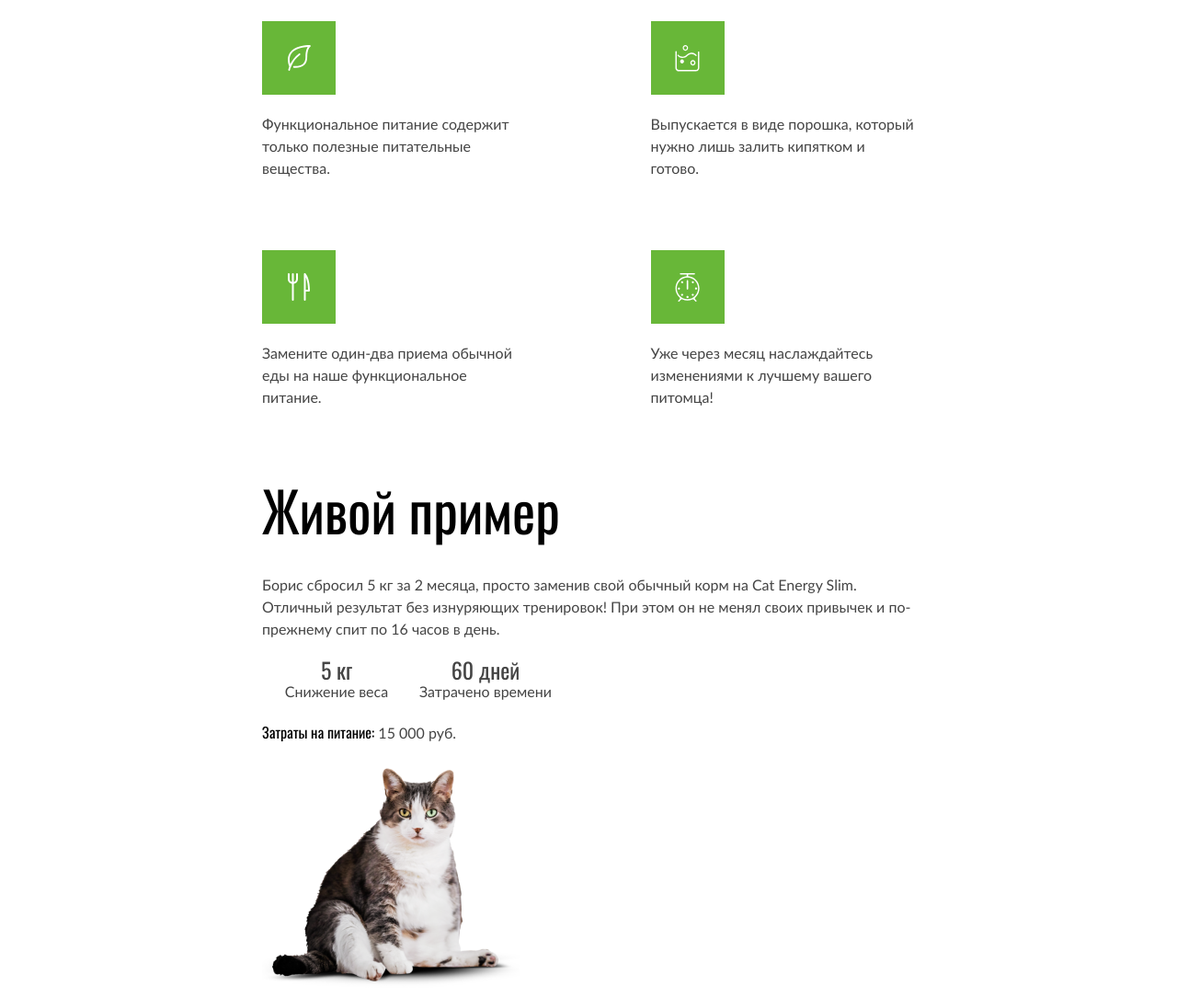
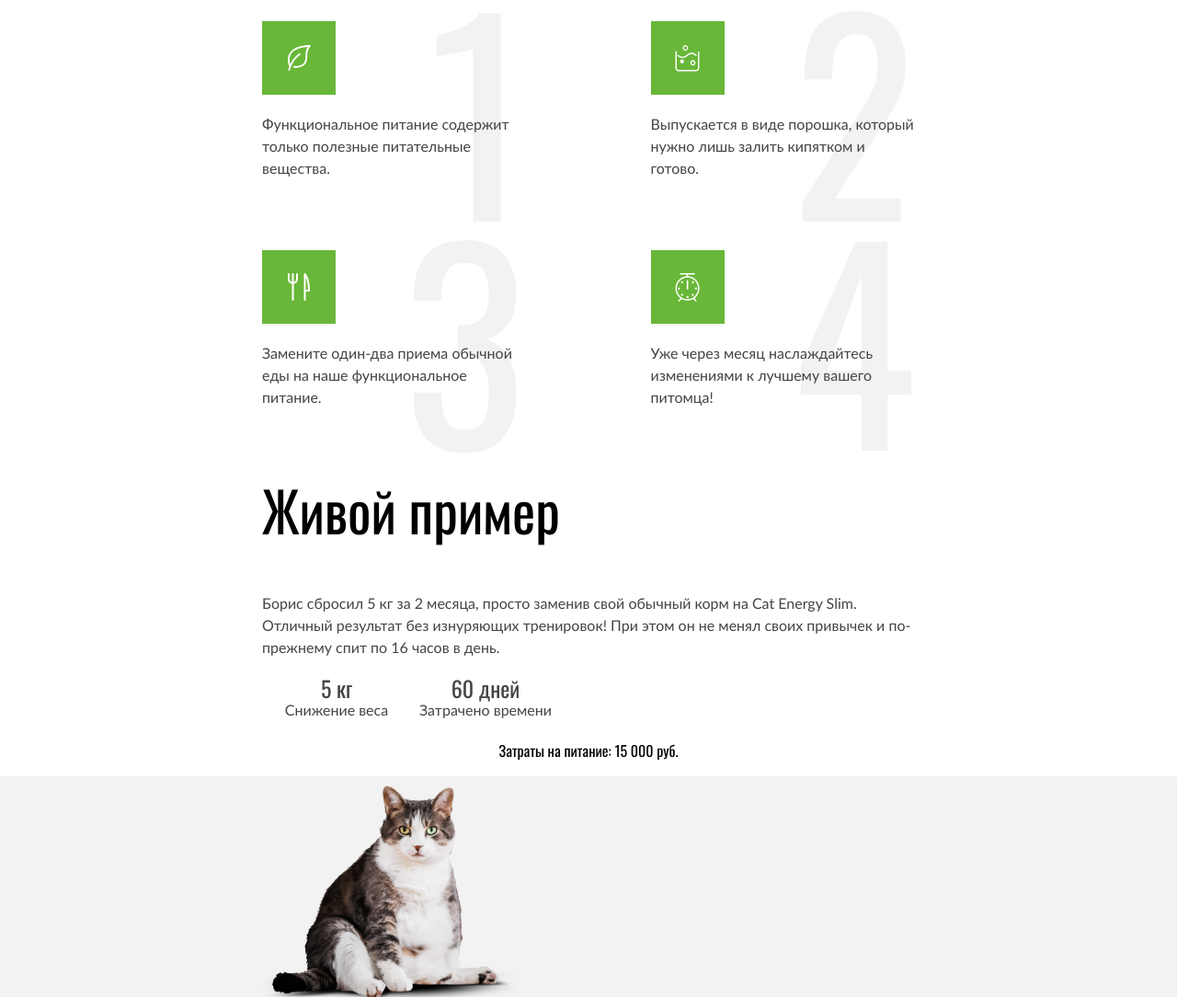
Before and after one commit to htmlacademy-adaptive/1327895-cat-energy-29, a website: page source/index.html in a window 1280 px wide. Shown: the part 1495-2579 px from the top of the page at 92% size. Drawn offline with nearby package versions, Linux system fonts and the light colour scheme; files that its build step writes are made by us from their sources; files whose address does not match are found by name.

Commit message:
Добавление градиента

```diff
--- a/source/sass/blocks/advantages.scss
+++ b/source/sass/blocks/advantages.scss
@@ -17,6 +17,7 @@
   display: flex;
   flex-direction: column;
   gap: 20px;
+  counter-reset: section;
 
   @include m.tablet {
     display: grid;
@@ -33,9 +34,23 @@
 .advantages__item {
   padding-left: 80px;
   position: relative;
+  z-index: 7;
 
   @include m.tablet {
     padding: 120px 0 20px;
+
+    &::after {
+      content: counter(section);
+      counter-increment: section;
+      display: block;
+      position: absolute;
+      font-size: 280px;
+      color: v.$color-secondary;
+      font-family: "Oswald", sans-serif;
+      z-index: -1;
+      top: 100px;
+      right: 0;
+    }
   }
 
   &::before {
--- a/source/sass/blocks/example.scss
+++ b/source/sass/blocks/example.scss
@@ -1,8 +1,18 @@
 @use "../mixins/media.scss" as m;
+@use "../comman/variables.scss" as v;
 
 .example {
   padding-top: 25px;
   padding-bottom: 40px;
+  background: v.$color-secondary;
+
+  @include m.tablet {
+    background: linear-gradient(#ffffff 37%, 37%, v.$color-secondary 63%);
+  }
+
+  @include m.desktop {
+    background: linear-gradient(#ffffff 23%, 23%, v.$color-secondary 77%);
+  }
 }
 
 
@@ -14,6 +24,14 @@
 
 .example__heading {
   margin-bottom: 40px;
+
+  @include m.tablet {
+    margin-bottom: 60px;
+  }
+
+  @include m.desktop {
+    margin-bottom: 146px;
+  }
 }
 
 .exsample__content {
@@ -56,7 +74,7 @@
   line-height: 24px;
 }
 
-.example__costs-characteristic {
+.example__costs {
   color: #000000;
   text-align: center;
   font-family: "Oswald", sans-serif;
--- a/source/sass/blocks/form.scss
+++ b/source/sass/blocks/form.scss
@@ -83,6 +83,7 @@
     display: grid;
     grid-template-columns: repeat(2, 1fr);
     gap: 80px;
+    align-items: center;
   }
 }
 
@@ -193,12 +194,9 @@
   width: calc(50% - 13px);
 }
 
-.form__additionally {
-  width: 100%;
-}
-
 .form__group-additionally {
   resize: none;
+  width: 100%;
 }
 
 .form__additionally-item {
@@ -234,3 +232,7 @@
   height: 20px;
   background: url("../img/icons/check.svg") no-repeat;
 }
+
+.form__button {
+  padding: 13px 189px;
+}
--- a/source/sass/blocks/main-nav.scss
+++ b/source/sass/blocks/main-nav.scss
@@ -61,7 +61,6 @@
   }
 }
 
-
 .main-nav__link {
   display: inline-block;
   color: #000000;
```
Also changed, not shown: source/form.html (+4 -2 lines).
